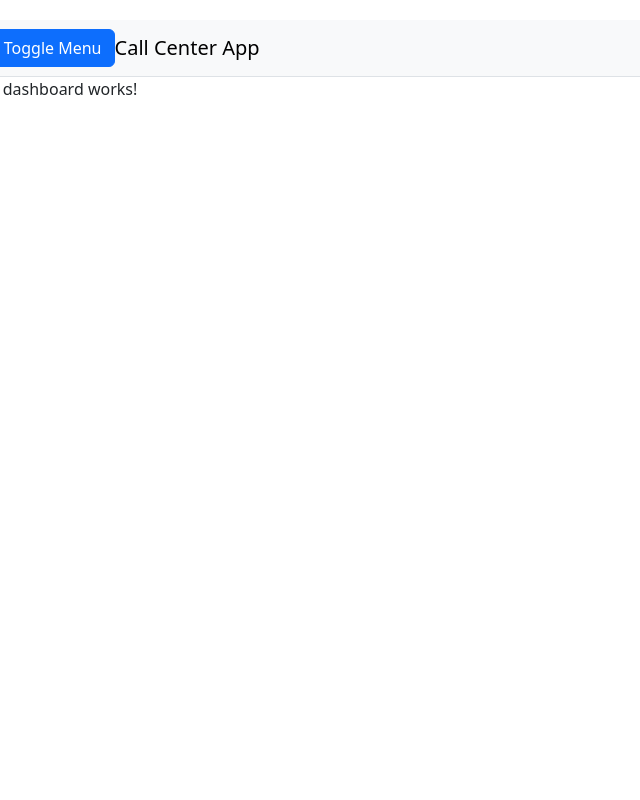
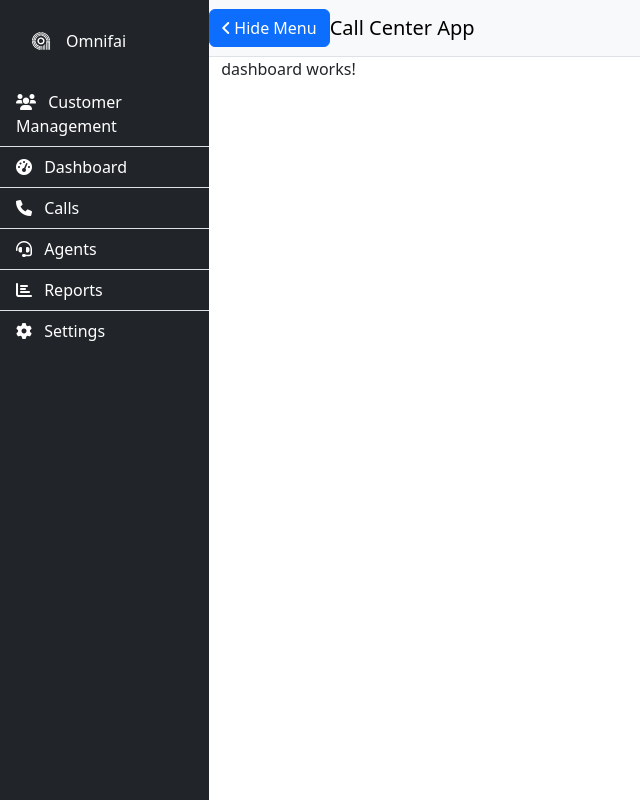
Before and after one commit to srjrivals/omnifai-ui, an Angular app: page /dashboard in a window 1280 px wide. Shown: the whole page, without its empty margins (0-640 px from the left). Built offline with nearby package versions, Linux system fonts and the light colour scheme.

Commit message:
Menus with icons

```diff
--- a/src/app/app.component.html
+++ b/src/app/app.component.html
@@ -2,22 +2,39 @@
 <div class="d-flex" id="wrapper">
   <!-- Sidebar -->
   <div class="bg-dark text-white border-right" id="sidebar-wrapper">
-    <div class="sidebar-heading">Call Center App </div>
+    <div class="sidebar-heading d-flex align-items-center p-3">
+      <img src="assets/logo/OmnifAI Logo Wht.svg" alt="Omnifai Logo" class="mr-2" style="width: 50px; height: 50px;">
+      <span>Omnifai</span>
+    </div>
     <div class="list-group list-group-flush">
-      <a routerLink="/customers" class="list-group-item list-group-item-action bg-dark text-white">Customer Management</a>
-      <a routerLink="/dashboard" class="list-group-item list-group-item-action bg-dark text-white">Dashboard</a>
-      <a routerLink="/calls" class="list-group-item list-group-item-action bg-dark text-white">Calls</a>
-      <a routerLink="/agents" class="list-group-item list-group-item-action bg-dark text-white">Agents</a>
-      <a routerLink="/reports" class="list-group-item list-group-item-action bg-dark text-white">Reports</a>
-      <a routerLink="/settings" class="list-group-item list-group-item-action bg-dark text-white">Settings</a>
+      <a routerLink="/customers" class="list-group-item list-group-item-action bg-dark text-white">
+        <i class="fas fa-users"></i> Customer Management
+      </a>
+      <a routerLink="/dashboard" class="list-group-item list-group-item-action bg-dark text-white">
+        <i class="fas fa-tachometer-alt"></i> Dashboard
+      </a>
+      <a routerLink="/calls" class="list-group-item list-group-item-action bg-dark text-white">
+        <i class="fas fa-phone"></i> Calls
+      </a>
+      <a routerLink="/agents" class="list-group-item list-group-item-action bg-dark text-white">
+        <i class="fas fa-headset"></i> Agents
+      </a>
+      <a routerLink="/reports" class="list-group-item list-group-item-action bg-dark text-white">
+        <i class="fas fa-chart-bar"></i> Reports
+      </a>
+      <a routerLink="/settings" class="list-group-item list-group-item-action bg-dark text-white">
+        <i class="fas fa-cog"></i> Settings
+      </a>
     </div>
   </div>
-  <!-- /#sidebar-wrapper -->
 
   <!-- Page Content -->
   <div id="page-content-wrapper">
     <nav class="navbar navbar-expand-lg navbar-light bg-light border-bottom">
-      <button class="btn btn-primary" id="menu-toggle">Toggle Menu</button>
+      <button class="btn btn-primary pl-4" id="menu-toggle" (click)="toggleMenu()">
+        <i class="fas" [ngClass]="{'fa-angle-left': isMenuOpen, 'fa-angle-right': !isMenuOpen}"></i>
+        {{ isMenuOpen ? 'Hide Menu': 'Show Menu' }}
+      </button>
       <a class="navbar-brand ml-4" href="#">Call Center App</a>
     </nav>
 
@@ -25,5 +42,4 @@
       <router-outlet></router-outlet>
     </div>
   </div>
-  <!-- /#page-content-wrapper -->
 </div>
--- a/src/app/app.component.scss
+++ b/src/app/app.component.scss
@@ -1,20 +1,35 @@
-/* styles.css */
+/* styles.css or app.component.css */
 #wrapper {
   display: flex;
   align-items: stretch;
 }
 
 #sidebar-wrapper {
+  margin-left: 0;
+  width: 250px;
   min-height: 100vh;
-  margin-left: -15rem;
-  transition: margin .25s ease-out;
+  transition: margin 0.25s ease;
 }
 
 #wrapper.toggled #sidebar-wrapper {
-  margin-left: 0;
+  /* Show sidebar */
+  margin-left: -250px;
+  transition: margin 0.25s ease;
 }
 
 #page-content-wrapper {
   width: 100%;
-  padding: 20px;
+  transition: margin 0.25s ease;
 }
+
+#wrapper.toggled #page-content-wrapper {
+  //margin-left: 250px; /* Push content to the right when sidebar is visible */
+}
+
+#menu-toggle {
+  transition: transform 0.25s ease;
+}
+
+.list-group-item i {
+  margin-right: 8px;
+}
--- a/src/app/app.component.ts
+++ b/src/app/app.component.ts
@@ -8,6 +8,15 @@ import { Component } from '@angular/core';
 })
 export class AppComponent {
   title = 'call-center-app';
+  isMenuOpen = true;
+
+  toggleMenu() {
+    this.isMenuOpen = !this.isMenuOpen;
+    const wrapper = document.getElementById('sidebar-wrapper');
+    if (wrapper) {
+      wrapper.classList.toggle('toggled');
+    }
+  }
 
   ngOnInit() {
     document.getElementById("menu-toggle")?.addEventListener("click", function(e) {
--- a/src/index.html
+++ b/src/index.html
@@ -6,6 +6,7 @@
   <base href="/">
   <meta name="viewport" content="width=device-width, initial-scale=1">
   <link rel="icon" type="image/x-icon" href="favicon.ico">
+  <link href="https://cdnjs.cloudflare.com/ajax/libs/font-awesome/6.0.0/css/all.min.css" rel="stylesheet">
 </head>
 <body>
   <app-root></app-root>
```
Also changed, not shown: package.json (+12 -12 lines), src/assets/logo/OmnifAI Logo Wht.svg (added), 1 other file (tests, documents, lock files or other folders).
